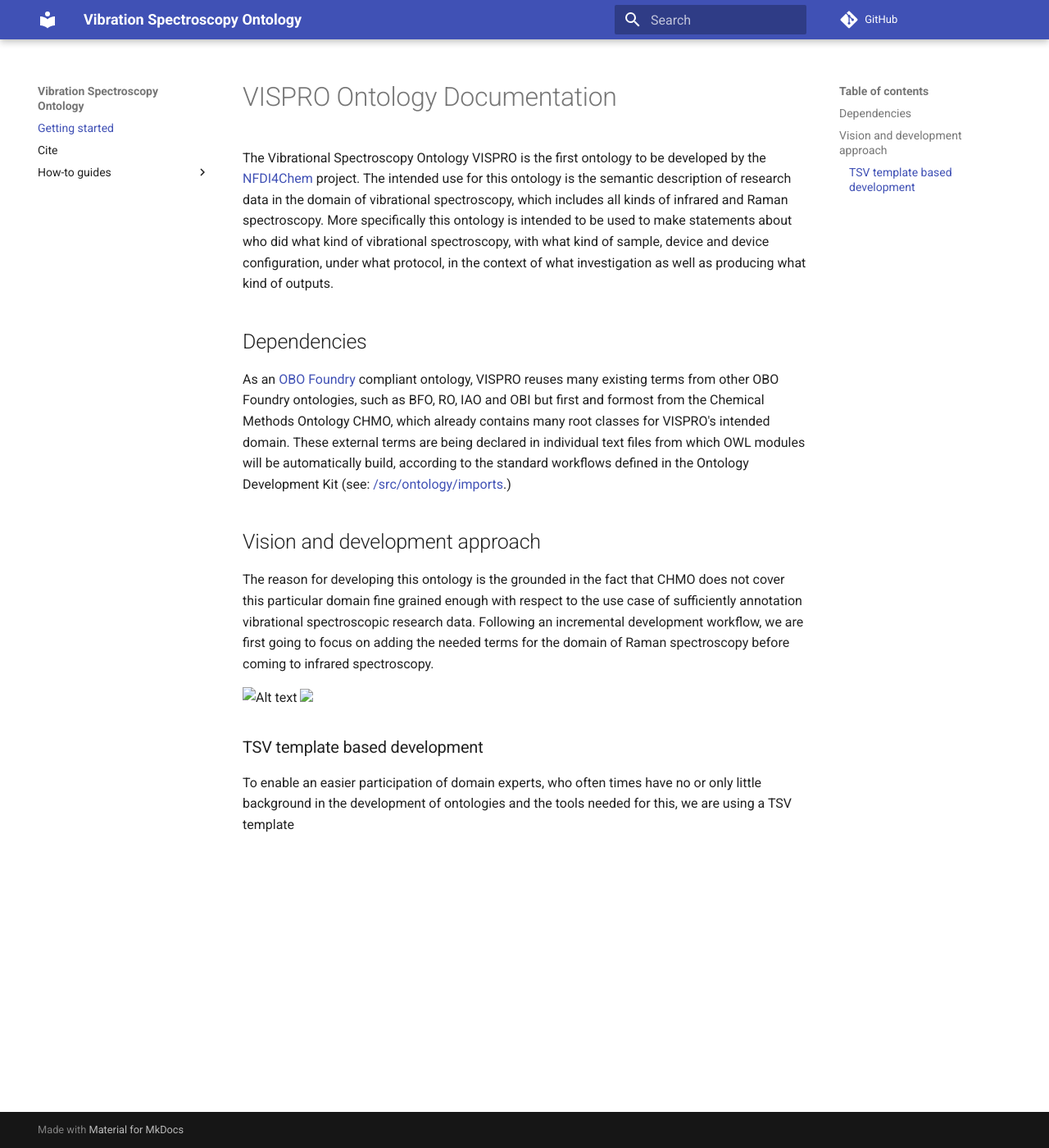
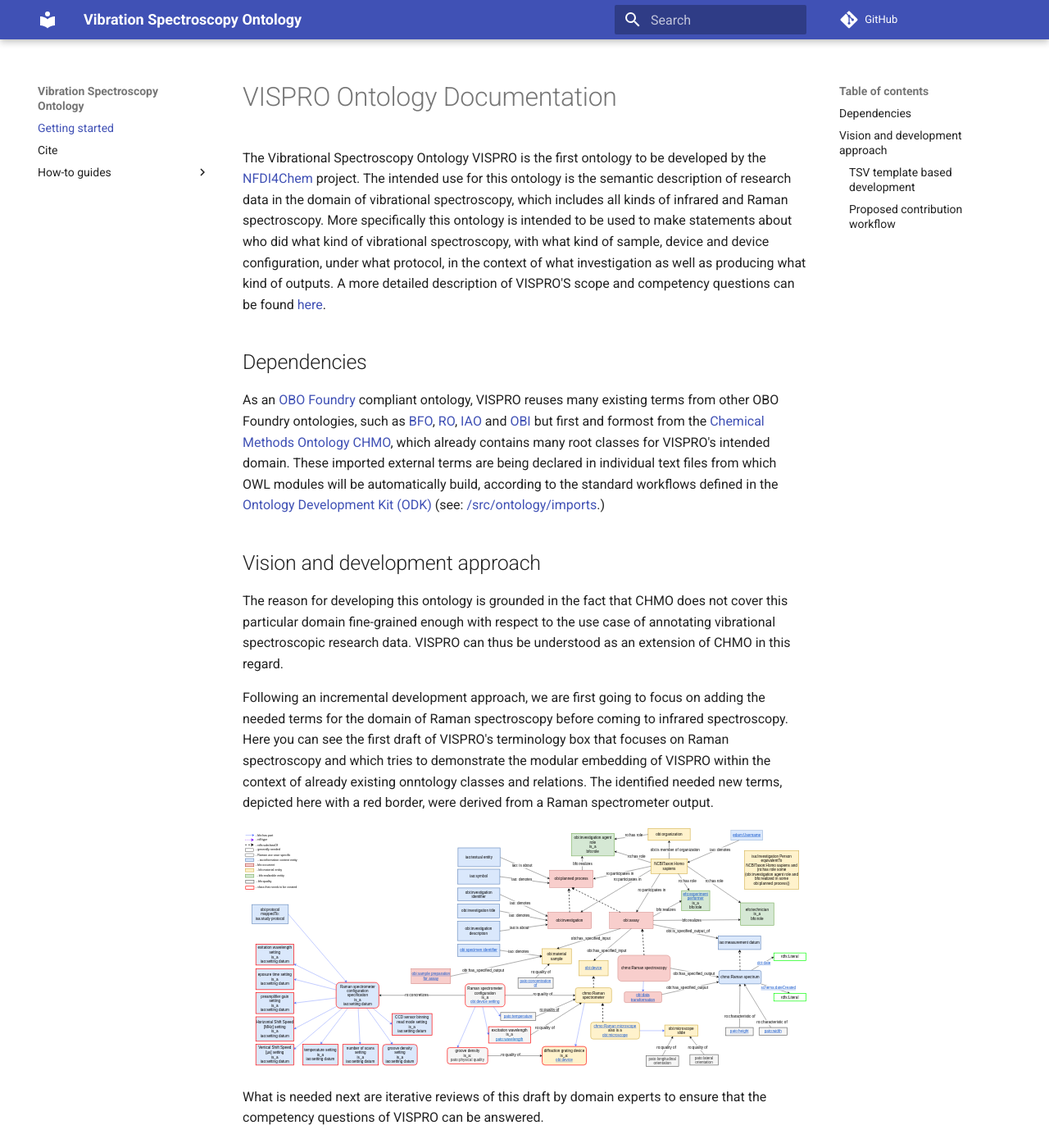
Before and after one commit to NFDI4Chem/VibrationalSpectroscopyOntology, an MkDocs documentation site: the page built from docs/index.md, in a window 1280 px wide and 1400 px high. Shown: the whole window at 82% size. Built offline with MkDocs 1.6.1 and Material for MkDocs 9.7.7, drawn with Linux system fonts in a browser that asks for light colours; comment, search, counter and statistics services are not loaded; some of the changed text lies outside the part shown.

Commit message:
update docs

```diff
--- a/docs/index.md
+++ b/docs/index.md
@@ -2,19 +2,29 @@
 
 [//]: # "This file is meant to be edited by the ontology maintainer."
 
-The Vibrational Spectroscopy Ontology VISPRO is the first ontology to be developed by the [NFDI4Chem](https://www.nfdi4chem.de/) project. The intended use for this ontology is the semantic description of research data in the domain of vibrational spectroscopy, which includes all kinds of infrared and Raman spectroscopy. More specifically this ontology is intended to be used to make statements about who did what kind of vibrational spectroscopy, with what kind of sample, device and device configuration, under what protocol, in the context of what investigation as well as producing what kind of outputs.
+The Vibrational Spectroscopy Ontology VISPRO is the first ontology to be developed by the [NFDI4Chem](https://www.nfdi4chem.de/) project. The intended use for this ontology is the semantic description of research data in the domain of vibrational spectroscopy, which includes all kinds of infrared and Raman spectroscopy. More specifically this ontology is intended to be used to make statements about who did what kind of vibrational spectroscopy, with what kind of sample, device and device configuration, under what protocol, in the context of what investigation as well as producing what kind of outputs. A more detailed description of VISPRO'S scope and competency questions can be found [here](https://raw.githubusercontent.com/NFDI4Chem/VibrationalSpectroscopyOntology/main/docs/scope_and_competency_questions.md).
 
 
 ## Dependencies
-As an [OBO Foundry](https://obofoundry.org/) compliant ontology, VISPRO reuses many existing terms from other OBO Foundry ontologies, such as BFO, RO, IAO and OBI but first and formost from the Chemical Methods Ontology CHMO, which already contains many root classes for VISPRO's intended domain.
-These external terms are being declared in individual text files from which OWL modules will be automatically build, according to the standard workflows defined in the Ontology Development Kit (see: [/src/ontology/imports](/src/ontology/imports).)
+As an [OBO Foundry](https://obofoundry.org/) compliant ontology, VISPRO reuses many existing terms from other OBO Foundry ontologies, such as [BFO](https://terminology.nfdi4chem.de/ts/ontologies/bfo), [RO](https://terminology.nfdi4chem.de/ts/ontologies/ro), [IAO](https://terminology.nfdi4chem.de/ts/ontologies/iao) and [OBI](https://terminology.nfdi4chem.de/ts/ontologies/obi) but first and formost from the [Chemical Methods Ontology CHMO](https://terminology.nfdi4chem.de/ts/ontologies/chmo), which already contains many root classes for VISPRO's intended domain.
+These imported external terms are being declared in individual text files from which OWL modules will be automatically build, according to the standard workflows defined in the [Ontology Development Kit (ODK)](https://github.com/INCATools/ontology-development-kit) (see: [/src/ontology/imports](https://github.com/NFDI4Chem/VibrationalSpectroscopyOntology/tree/main/src/ontology/imports).)
 
 ## Vision and development approach
-The reason for developing this ontology is the grounded in the fact that CHMO does not cover this particular domain fine grained enough with respect to the use case of sufficiently annotation vibrational spectroscopic research data.
-Following an incremental development workflow, we are first going to focus on adding the needed terms for the domain of Raman spectroscopy before coming to infrared spectroscopy.
+The reason for developing this ontology is grounded in the fact that CHMO does not cover this particular domain fine-grained enough with respect to the use case of annotating vibrational spectroscopic research data. VISPRO can thus be understood as an extension of CHMO in this regard.
 
-![Alt text](./VISPRO_Raman_Tbox.svg)
-<img src="./VISPRO_Raman_Tbox.svg">
+Following an incremental development approach, we are first going to focus on adding the needed terms for the domain of Raman spectroscopy before coming to infrared spectroscopy. Here you can see the first draft of VISPRO's terminology box that focuses on Raman spectroscopy and which tries to demonstrate the modular embedding of VISPRO within the context of already existing onntology classes and relations. The identified needed new terms, depicted here with a red border, were derived from a Raman spectrometer output.
+
+![Raman spectroscopy terminology box](https://raw.githubusercontent.com/NFDI4Chem/VibrationalSpectroscopyOntology/main/docs/images/VISPRO_Raman_Tbox.svg)
+
+What is needed next are iterative reviews of this draft by domain experts to ensure that the competency questions of VISPRO can be answered.
 
 ### TSV template based development
-To enable an easier participation of domain experts, who often times have no or only little background in the development of ontologies and the tools needed for this, we are using a TSV template
+To enable an easier participation of domain experts, who often times have no or only little background in the development of ontologies and the tools needed for this, we are using a [TSV template](https://github.com/NFDI4Chem/VibrationalSpectroscopyOntology/blob/main/src/templates/vispro_terms.tsv) to define new classes.
+As VISPRO is still at a very early stage, we need to get more domain experts involved in helping us to define the needed classes.
+
+### Proposed contribution workflow
+The development of VISPRO is aimed at being as open as possible to allow a broad range of contributions from stakeholders with different backgrounds. The basic idea is to have everything needed within the GitHub repository and to use the ODK based GitHub workflows (e.g. issues & pull requests) to propose and discuss any changes. This means that design patterns and decision will have to be documented here as early as possible.
+
+What we will need to establish is a team of domain experts that are frequently contributing and of whom some can serve as reviewers of open pull requests to assure a high quality. We envision to have regular calls in which open issues and pull request can be discussed alongside the overall organization of the VISPRO development.
+
+For a more detailed *how-to* on how to contribute please read [this](https://github.com/NFDI4Chem/VibrationalSpectroscopyOntology/blob/main/docs/contributing.md).
```
Also changed, not shown: docs/contributing.md (+8 -0 lines), docs/scope_and_competency_questions.md (added, +21 -0 lines).
